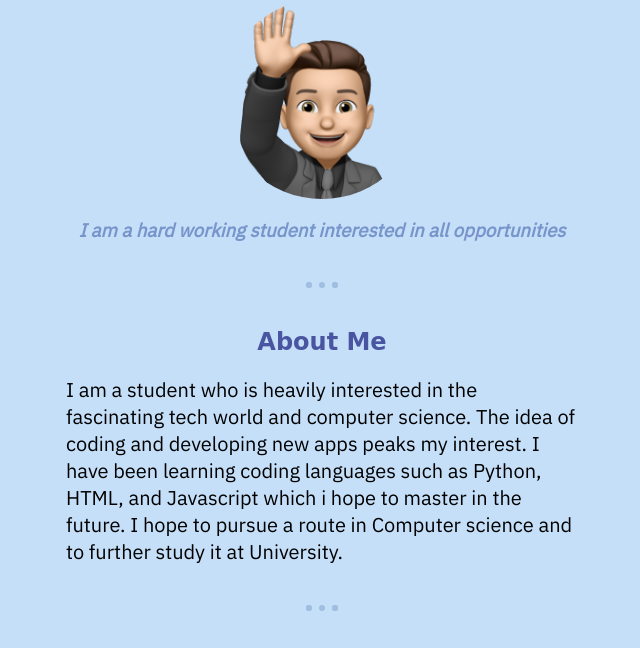
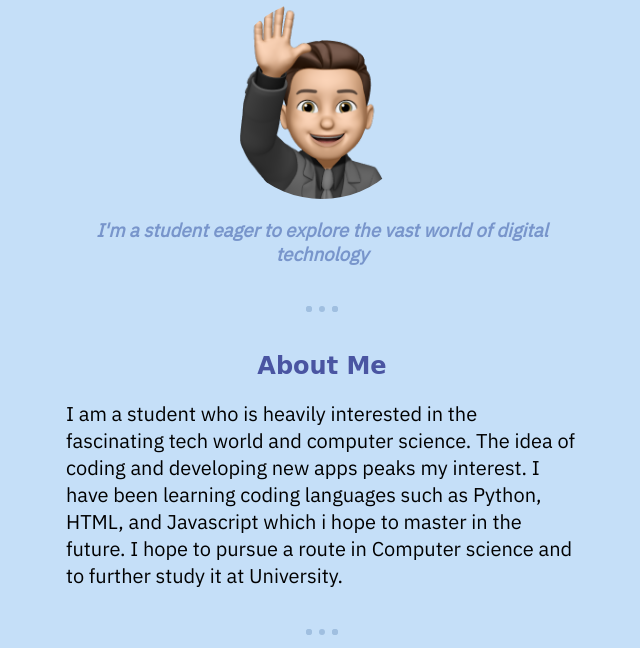
Before and after one commit to Arjun0108/ArjunCV.github.io, a plain HTML site: page index.html in a window 1280 px wide. Shown: the part 124-772 px from the top of the page, without its empty margins (318-958 px from the left). Drawn offline with Linux system fonts and the light colour scheme; a web font is replaced by a local one.

Commit message:
Update index.html

```diff
--- a/index.html
+++ b/index.html
@@ -12,7 +12,7 @@
         <div class="topContainer">
             <h1>Hello, I'm Arjun</h1>
             <img class="profileImage" src="Image 3.png" alt="profileImage">
-            <h3>I am a hard working student interested in all opportunities</h3>
+            <h3>I'm a student eager to explore the vast world of digital technology</h3>
         </div>
 
         <div class="middleContainer">
```
